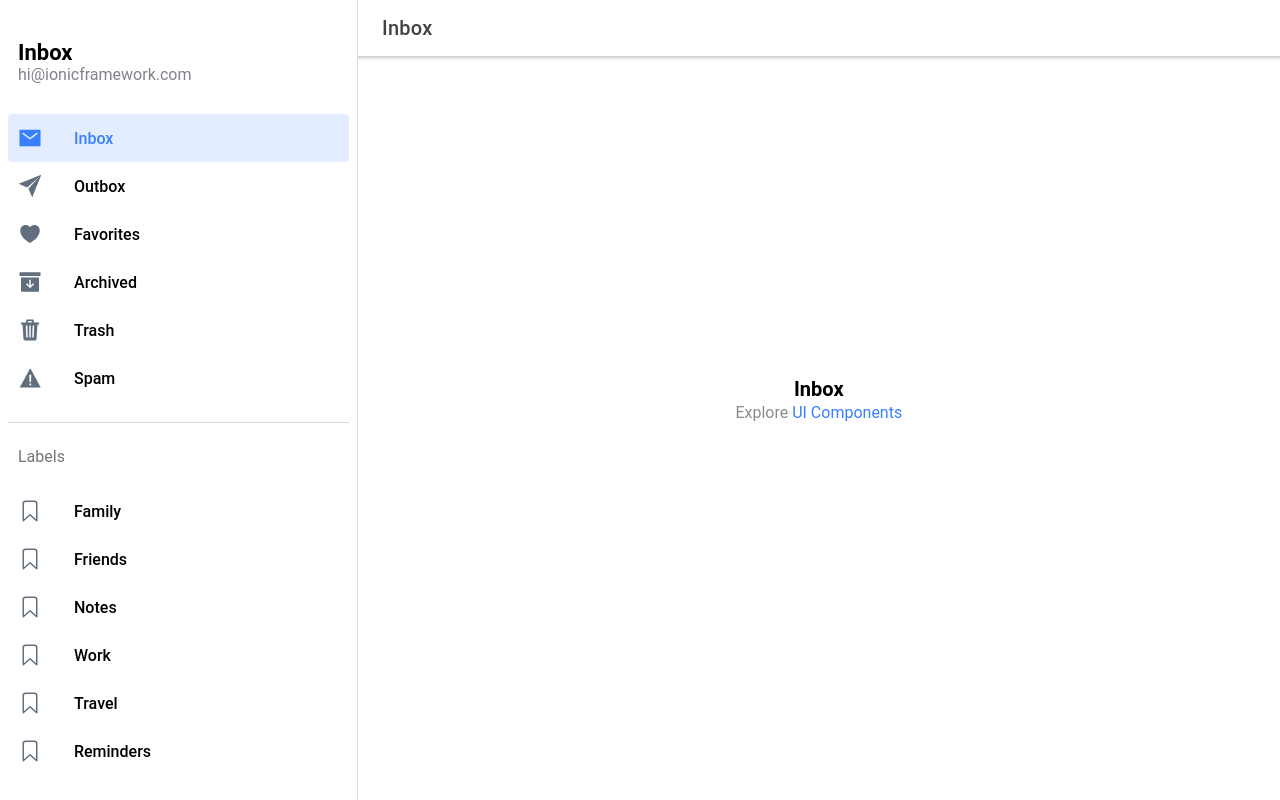
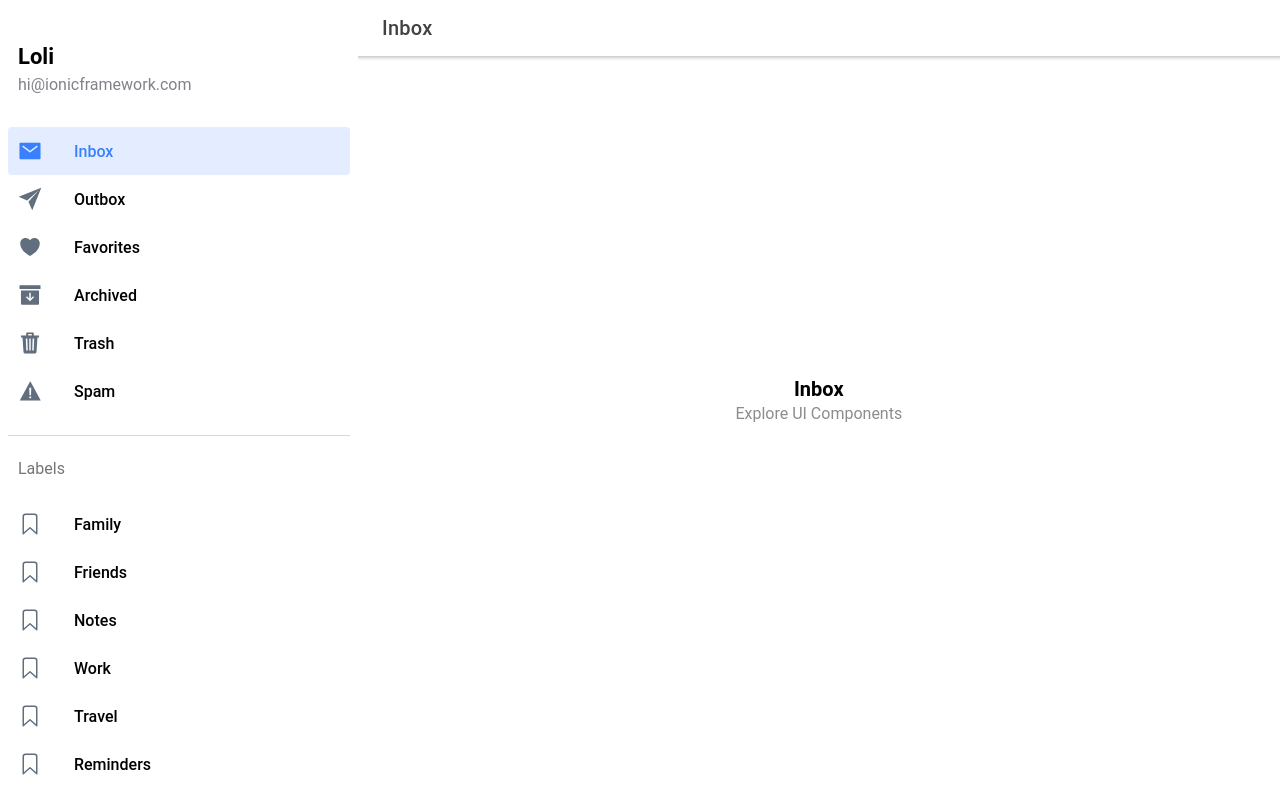
Before and after one commit to 88brmig/loli, a React (Create React App) app: page /page/Inbox in a window 1280 px wide. Built offline with nearby package versions, Linux system fonts and the light colour scheme.

Commit message:
Initial commit

```diff
--- /dev/null
+++ b/craco.config.js
@@ -0,0 +1,10 @@
+module.exports = {
+  style: {
+    postcss: {
+      plugins: [
+        require('tailwindcss'),
+        require('autoprefixer'),
+      ],
+    },
+  },
+}
--- a/src/components/Menu.tsx
+++ b/src/components/Menu.tsx
@@ -69,7 +69,7 @@
     <IonMenu contentId="main" type="overlay">
       <IonContent>
         <IonList id="inbox-list">
-          <IonListHeader>Inbox</IonListHeader>
+          <IonListHeader>Loli</IonListHeader>
           <IonNote>hi@ionicframework.com</IonNote>
           {appPages.map((appPage, index) => {
             return (
--- a/src/index.tsx
+++ b/src/index.tsx
@@ -1,6 +1,7 @@
 import React from 'react';
 import ReactDOM from 'react-dom';
 import App from './App';
+import './tailwind.css'
 import * as serviceWorkerRegistration from './serviceWorkerRegistration';
 import reportWebVitals from './reportWebVitals';
 
--- /dev/null
+++ b/src/tailwind.css
@@ -0,0 +1,3 @@
+@tailwind base;
+@tailwind components;
+@tailwind utilities;
--- /dev/null
+++ b/tailwind.config.js
@@ -0,0 +1,11 @@
+module.exports = {
+  purge: ["./src/**/*.{js,jsx,ts,tsx}", "./public/index.html"],
+  darkMode: false, // or 'media' or 'class'
+  theme: {
+    extend: {},
+  },
+  variants: {
+    extend: {},
+  },
+  plugins: [],
+}
```
Also changed, not shown: package.json (+7 -3 lines), 1 other file (tests, documents, lock files or other folders).
